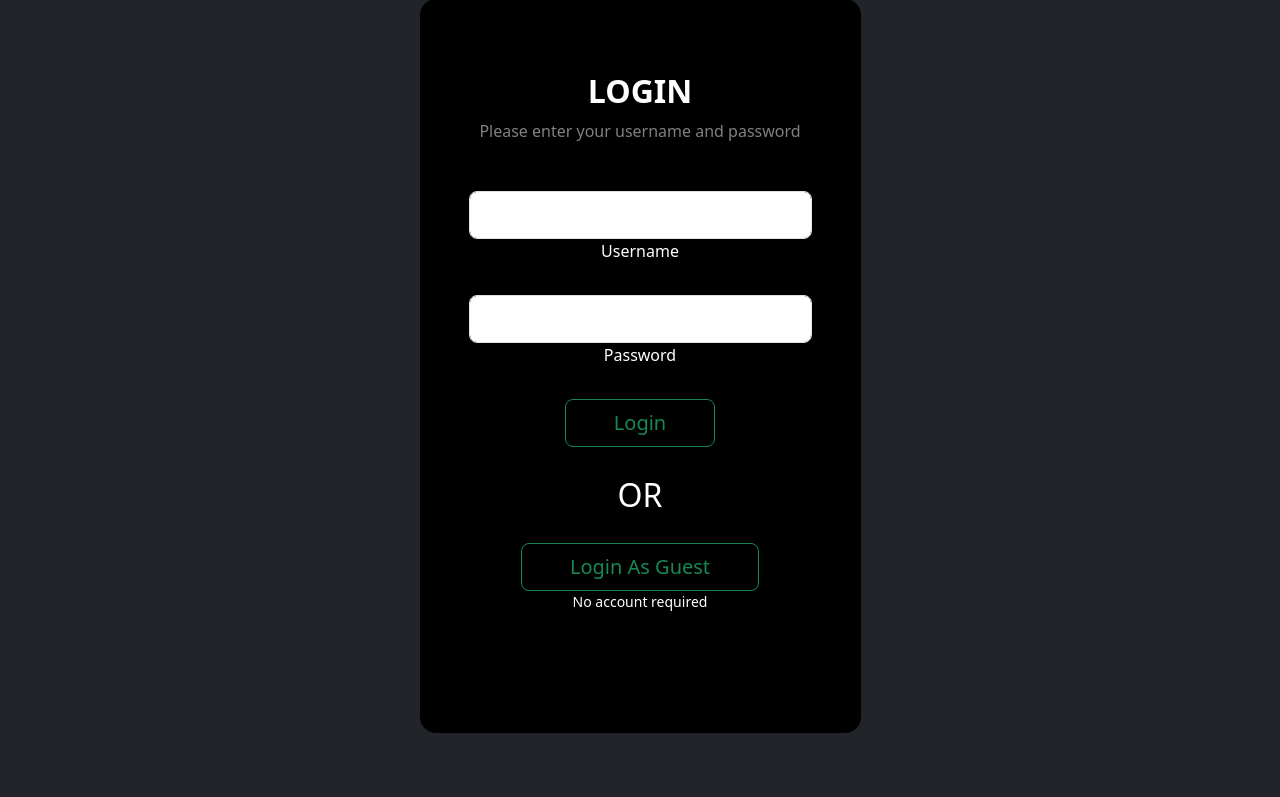
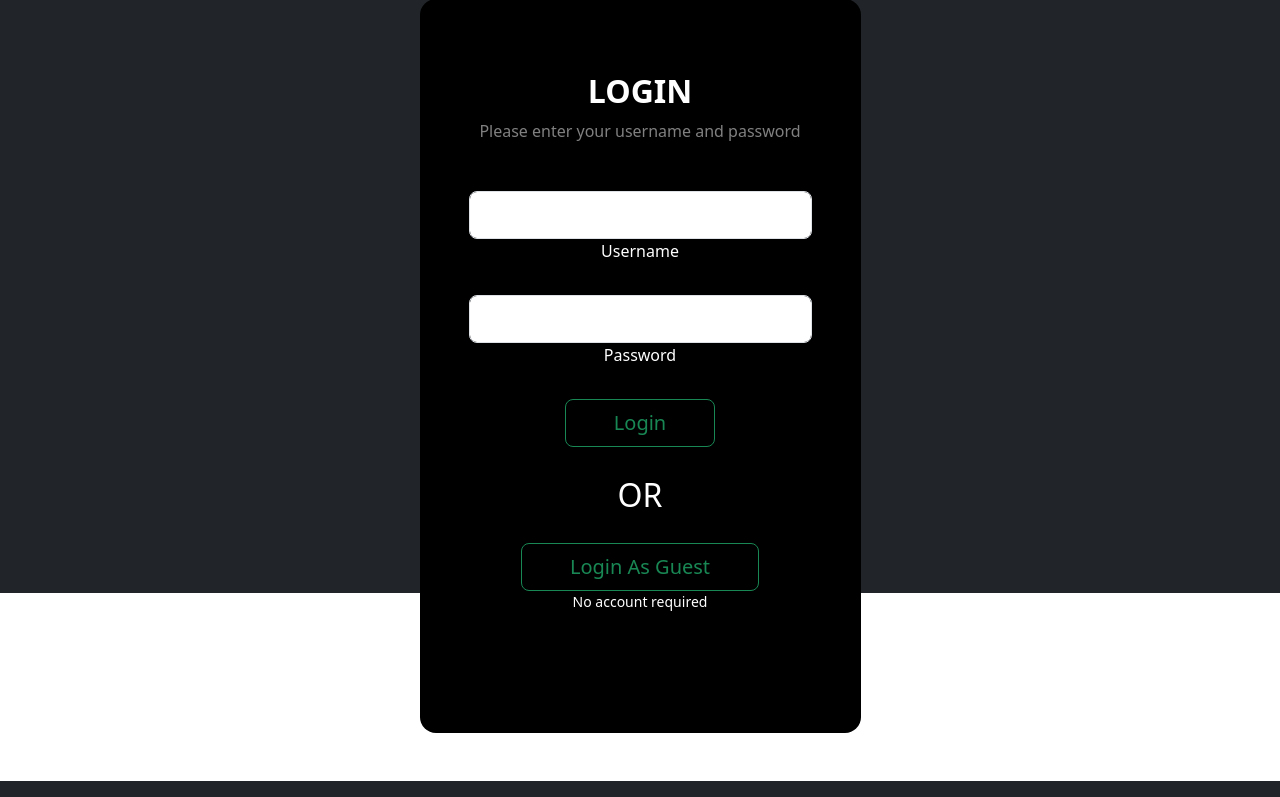
Before and after one commit to Blathe/djangotickets, a Django app: page / in a window 1280 px wide. Shown: the part 207-1004 px from the top of the page. Run offline with Django 4.2, Linux system fonts and the light colour scheme.

Commit message:
fixed login page

```diff
--- a/tickets/templates/tickets/index.html
+++ b/tickets/templates/tickets/index.html
@@ -215,8 +215,8 @@
 
     </div>
     {% else %}
-    <div style="padding: 4.5rem 1rem 1rem 1rem;" class="bg-dark">
-        <div class="container h-100 text-center text-light font-size-lg">
+    <div style="padding: 4.5rem 1rem 1rem 1rem;" class="vh-100 bg-dark">
+        <div class="container text-center text-light font-size-lg">
             <h2>Django Ticket Manager</h2>
             <p>Log in with your credentials below, or log in as a guest to access the ticket manager without registering.</p>
 
```
